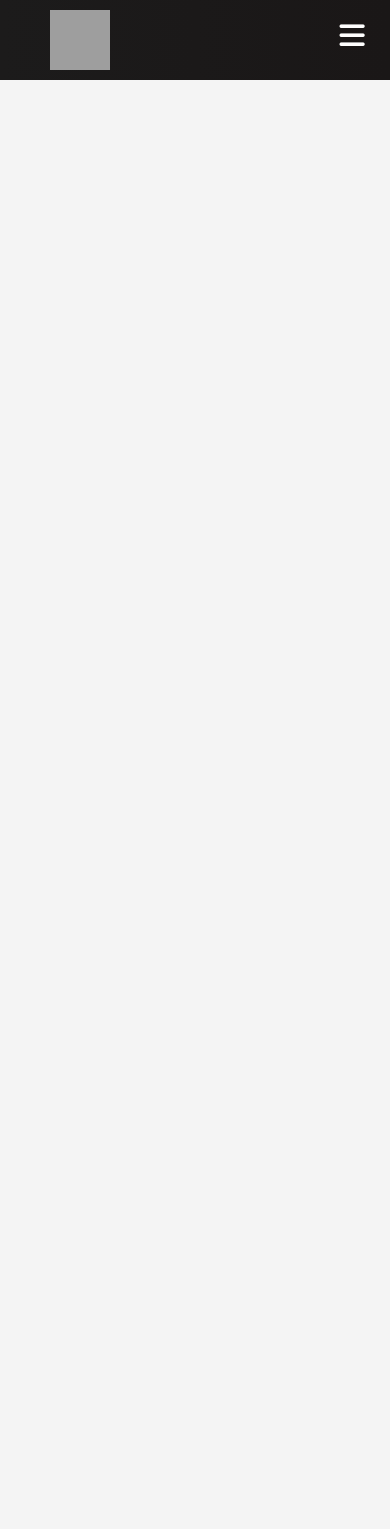
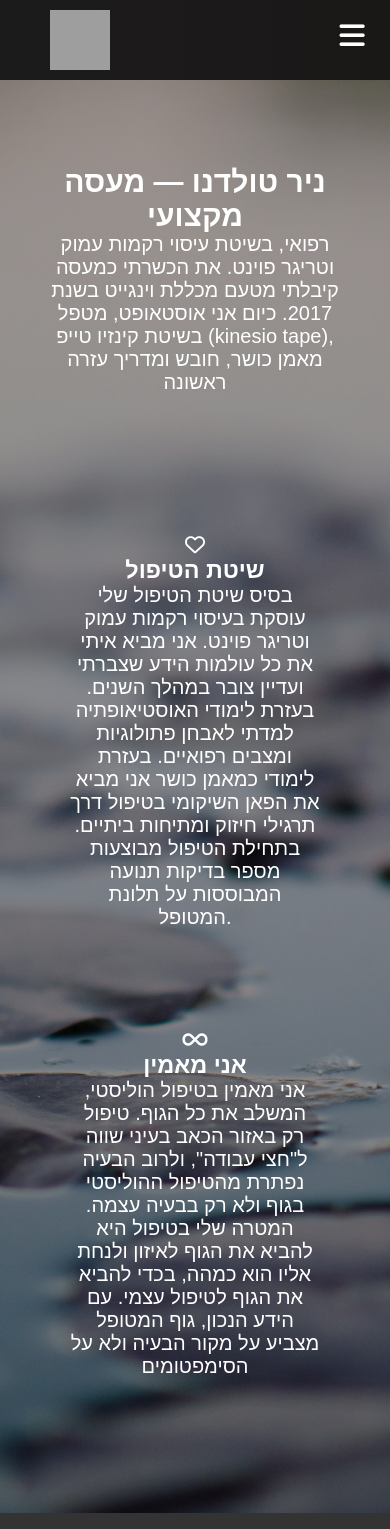
Before and after one commit to uriellevy/nir-toledano-massage-therapist-web, a React (Create React App) app: page /about in a window 390 px wide. Shown: the top 1529 px of the page. Before the commit the page ends 844 px from the top, so only its background shows below. Built offline with nearby package versions, Linux system fonts and the light colour scheme; grey boxes are pictures that could not be loaded; a web font is replaced by a local one.

Commit message:
about page added

```diff
--- a/src/App.js
+++ b/src/App.js
@@ -3,6 +3,7 @@ import "./App.css";
 import { BrowserRouter as Router, Switch, Route } from "react-router-dom";
 import Navbar from "./components/Navbar";
 import Home from "./components/pages/Home";
+import About from "./components/pages/About";
 
 function App() {
   return (
@@ -11,6 +12,7 @@ function App() {
         <Navbar />
         <Switch>
           <Route path="/" exact component={Home} />
+          <Route path="/about" exact component={About} />
         </Switch>
       </Router>
     </>
--- /dev/null
+++ b/src/components/pages/About.css
@@ -0,0 +1,68 @@
+.about {
+  background: linear-gradient(to right, rgba(0, 0, 0, 0.3), rgba(0, 0, 0, 0.3)),
+    url(/src/img/carlos-de-miguel-Kq2WV3WPrYU-unsplash.jpg) no-repeat center
+      center/cover fixed;
+  min-height: 100vh;
+  width: 100%;
+  color: #fff;
+  font-size: 20px;
+}
+
+.about-container {
+  display: flex;
+  flex-direction: column;
+  align-items: center;
+  text-align: center;
+  height: 100%;
+  width: 100%;
+  padding: 65px 30px 65px;
+}
+
+.about-header {
+  /* background-color: #333; */
+  max-width: 700px;
+  padding: 20px;
+  margin-bottom: 50px;
+}
+
+.about-text {
+  display: flex;
+  flex: 1;
+  padding: 20px;
+  max-width: 960px;
+}
+
+.about-text-1,
+.about-text-2 {
+  padding: 0 30px 0;
+}
+
+@media (max-width: 760px) {
+  .about-text {
+    flex-direction: column;
+  }
+
+  .about-text-1,
+  .about-text-2 {
+    padding: 50px 20px 50px;
+  }
+}
+
+@media screen and (max-width: 500px) {
+  /* ios compatability */
+  .about {
+    background-image: linear-gradient(
+        to right,
+        rgba(0, 0, 0, 0.3),
+        rgba(0, 0, 0, 0.3)
+      ),
+      url(/src/img/carlos-de-miguel-Kq2WV3WPrYU-unsplash.jpg);
+    background-position: center;
+    background-attachment: scroll;
+    -o-background-size: cover;
+    -moz-background-size: cover;
+    -webkit-background-size: cover;
+    background-size: cover;
+    background-repeat: no-repeat;
+  }
+}
--- /dev/null
+++ b/src/components/pages/About.js
@@ -0,0 +1,51 @@
+import React from "react";
+import "./About.css";
+import Footer from "../Footer";
+
+const About = () => {
+  return (
+    <>
+      <div className="about">
+        <div className="about-container">
+          <div className="about-header">
+            <h2>ניר טולדנו &mdash; מעסה מקצועי</h2>
+            <p>
+              רפואי, בשיטת עיסוי רקמות עמוק וטריגר פוינט. את הכשרתי כמעסה קיבלתי
+              מטעם מכללת וינגייט בשנת 2017. כיום אני אוסטאופט, מטפל בשיטת קינזיו
+              טייפ (kinesio tape), מאמן כושר, חובש ומדריך עזרה ראשונה
+            </p>
+          </div>
+
+          <div className="about-text">
+            <div className="about-text-1">
+              <i className="far fa-heart"></i>
+              <h3>שיטת הטיפול</h3>
+              <p>
+                בסיס שיטת הטיפול שלי עוסקת בעיסוי רקמות עמוק וטריגר פוינט. אני
+                מביא איתי את כל עולמות הידע שצברתי ועדיין צובר במהלך השנים.
+                בעזרת לימודי האוסטיאופתיה למדתי לאבחן פתולוגיות ומצבים רפואיים.
+                בעזרת לימודי כמאמן כושר אני מביא את הפאן השיקומי בטיפול דרך
+                תרגילי חיזוק ומתיחות ביתיים. בתחילת הטיפול מבוצעות מספר בדיקות
+                תנועה המבוססות על תלונת המטופל.
+              </p>
+            </div>
+            <div className="about-text-2">
+              <i className="fas fa-infinity"></i>
+              <h3>אני מאמין</h3>
+              <p>
+                אני מאמין בטיפול הוליסטי, המשלב את כל הגוף. טיפול רק באזור הכאב
+                בעיני שווה ל"חצי עבודה", ולרוב הבעיה נפתרת מהטיפול ההוליסטי בגוף
+                ולא רק בבעיה עצמה. המטרה שלי בטיפול היא להביא את הגוף לאיזון
+                ולנחת אליו הוא כמהה, בכדי להביא את הגוף לטיפול עצמי. עם הידע
+                הנכון, גוף המטופל מצביע על מקור הבעיה ולא על הסימפטומים
+              </p>
+            </div>
+          </div>
+        </div>
+      </div>
+      <Footer />
+    </>
+  );
+};
+
+export default About;
```
